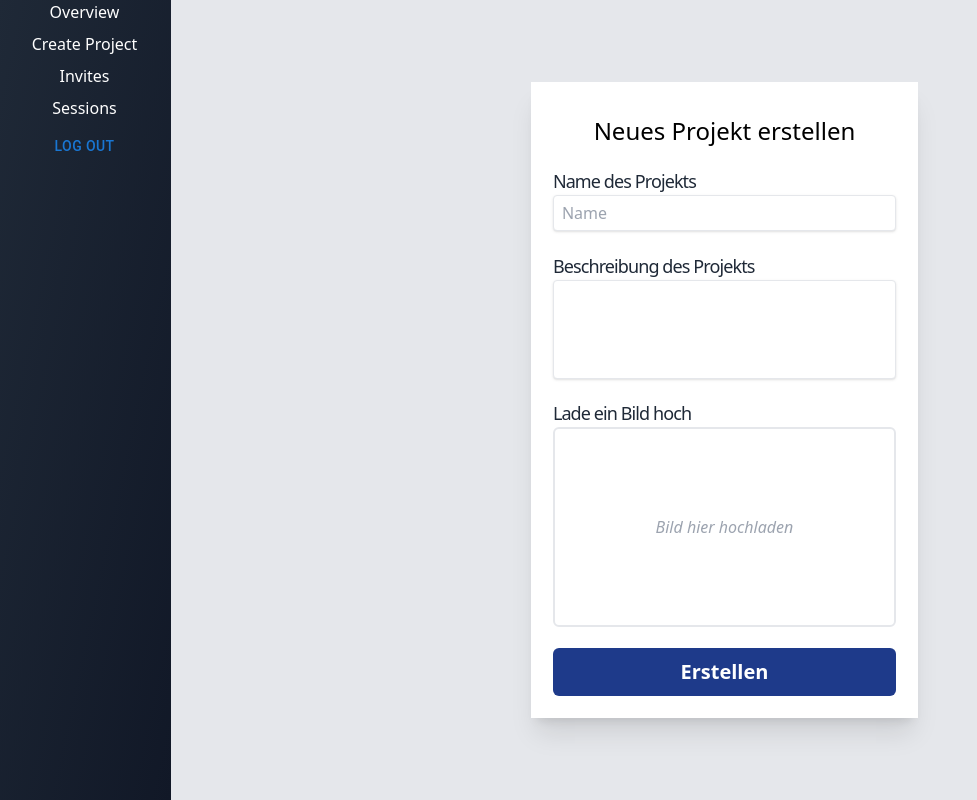
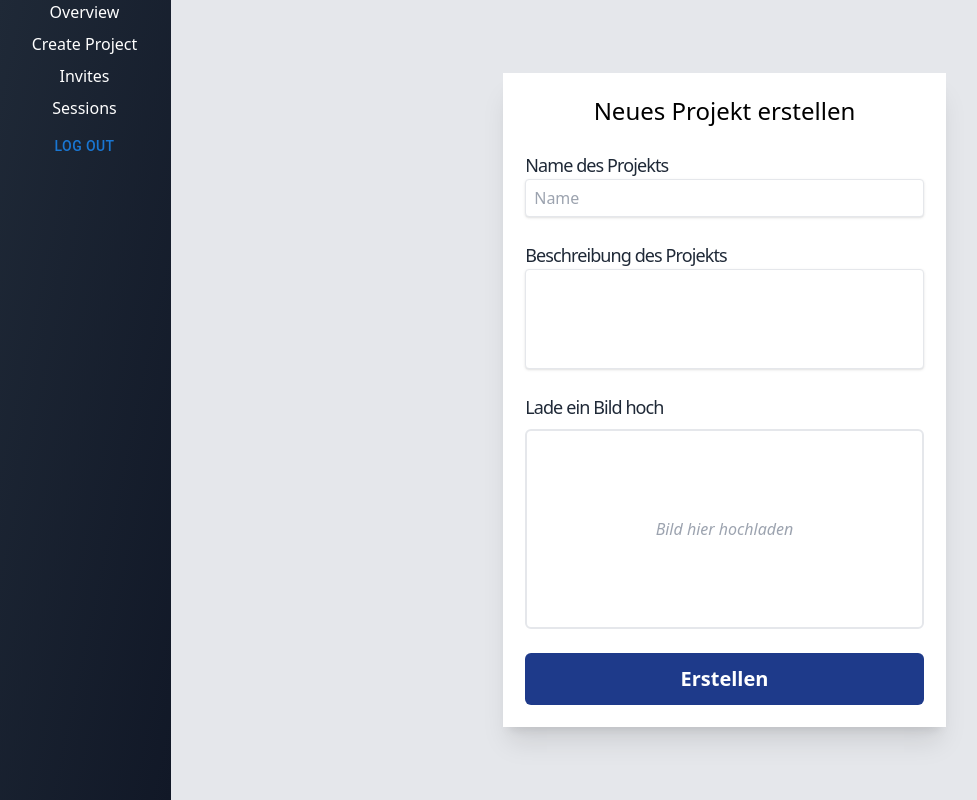
Before and after one commit to laurin5/NeuroLabel, a React (Vite) app: page /create in a window 1280 px wide. Shown: the whole page, without its empty margins (2-979 px from the left). Built offline with nearby package versions, Linux system fonts and the light colour scheme.

Commit message:
Create Page UI Changes

```diff
--- a/src/pages/CreatePage/CreatePage.jsx
+++ b/src/pages/CreatePage/CreatePage.jsx
@@ -63,7 +63,7 @@ function CreatePage() {
   return (
     <div className="w-full h-screen flex flex-col items-center justify-center bg-gray-200 overflow-y-scroll">
       <form
-        className="w-[35%] max-md:w-[90%] h-auto bg-white pt-[3%] pb-[2%] px-[2%] max-md:py-[10%] shadow-xl"
+        className="w-[40%] max-lg:w-[80%] max-lg:h-screen max-md:my-auto h-auto bg-white px-[2%] py-[2%] max-md:py-[5%] shadow-xl"
         onSubmit={(e) => e.preventDefault()}
       >
         <div className="flex flex-col">
@@ -99,14 +99,26 @@ function CreatePage() {
         </div>
         <div className="">
           <label
-            className="mt-[6%] block text-gray-800 text-lg font-normal tracking-tighter"
+            className="mt-[6%] mb-[2%] block text-gray-800 text-lg font-normal tracking-tighter"
             htmlFor="fileInput"
           >
             Lade ein Bild hoch
           </label>
         </div>
         {file ? (
-          <img className="w-[100%] mb-[6%]" src={file} alt="" />
+          <div className="flex flex-col items-center relative">
+            <img
+              className="max-h-[150px] w-[50%] object-cover mb-[6%]"
+              src={file}
+              alt=""
+            />
+            <p
+              onClick={() => setFile(undefined)}
+              className="absolute top-0 right-10 text-lg cursor-pointer"
+            >
+              &times;
+            </p>
+          </div>
         ) : (
           <div className="relative w-[100%] h-[200px] border-2 border-gray-2 rounded-md 00 mb-[6%] items-center flex justify-center">
             <input
```
